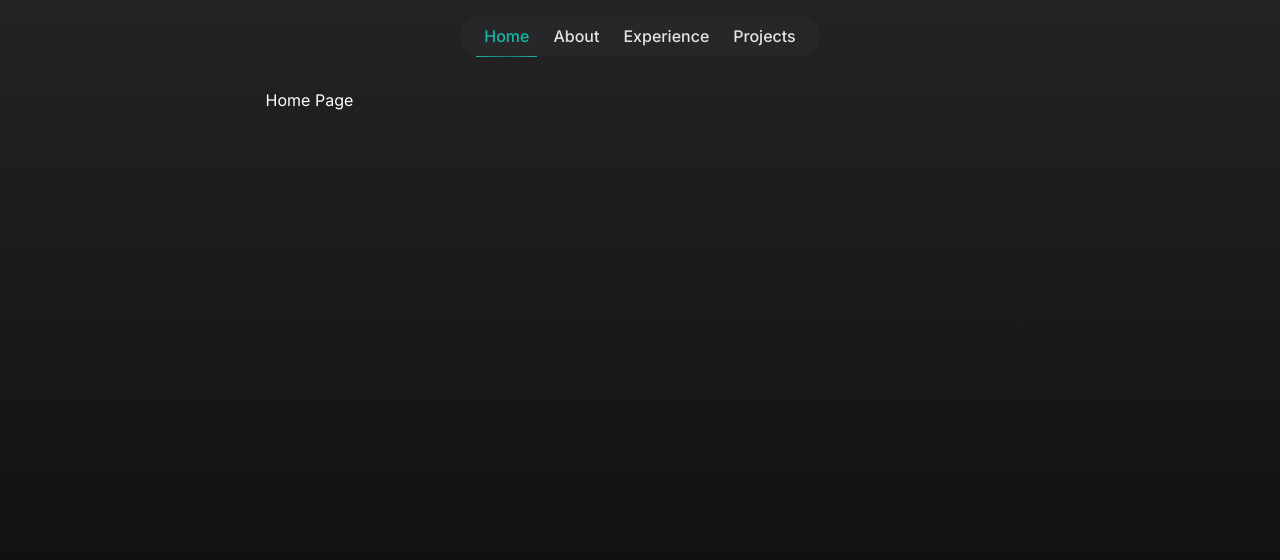
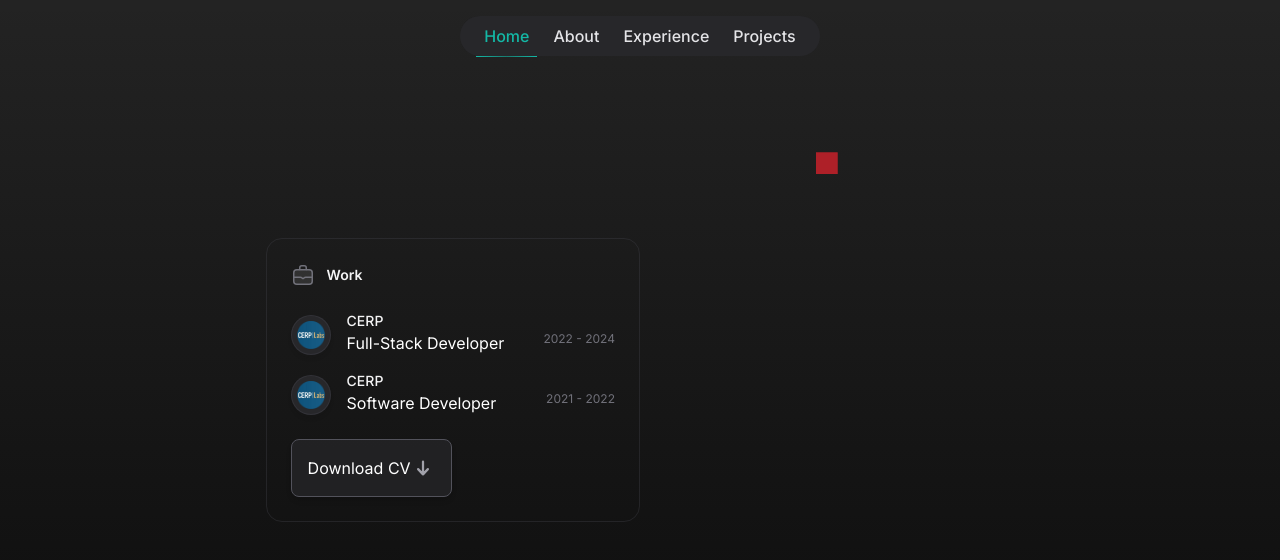
Before and after one commit to hmzahmed/personal-portfolio, a Next.js app: page / in a window 1280 px wide. Shown: the top 560 px of the page. Built offline with nearby package versions, Linux system fonts and the light colour scheme.

Commit message:
UI updates to landing

```diff
--- a/src/app/page.tsx
+++ b/src/app/page.tsx
@@ -1,3 +1,113 @@
+import { workHistory } from "@/data/constants";
+import clsx from "clsx";
+import dynamic from "next/dynamic";
+import Image from "next/image";
+import Link from "next/link";
+import { Suspense } from "react";
+
+const Model = dynamic(() => import("@/components/model"));
+
 export default function Home() {
-  return <div className="">Home Page</div>;
+  return (
+    <div>
+      <div className="flex flex-row w-full">
+        <div className="w-1/2"></div>
+        <div className="w-1/2">
+          <Suspense>
+            <Model />
+          </Suspense>
+        </div>
+      </div>
+      <Resume className="w-1/2" />
+    </div>
+  );
 }
+
+function Resume(
+  props: React.DetailedHTMLProps<
+    React.HTMLAttributes<HTMLDivElement>,
+    HTMLDivElement
+  >
+) {
+  return (
+    <div
+      className={clsx(
+        "rounded-2xl border p-6 border-zinc-700/40",
+        props.className
+      )}
+    >
+      <h2 className="flex text-sm font-semibold items-center text-zinc-100">
+        <BriefcaseIcon className="h-6 w-6 flex-none" />
+        <span className="ml-3">Work</span>
+      </h2>
+      <ol className="mt-6 space-y-4">
+        {workHistory.map((role, roleIndex) => (
+          <li key={roleIndex} className="flex gap-4">
+            <div className="relative mt-1 flex h-10 w-10 flex-none items-center justify-center rounded-full shadow-md shadow-zinc-800/5 ring-zinc-900/5 border border-zinc-700/50 bg-zinc-800 ring-0">
+              <Image src={role.image} alt="" className="h-7 w-7" unoptimized />
+            </div>
+            <dl className="flex flex-auto flex-wrap gap-x-2">
+              <dt className="sr-only">Company</dt>
+              <dd className="w-full flex-none text-sm font-medium text-zinc-100">
+                {role.organizationName}
+              </dd>
+              <dt className="sr-only">Role</dt>
+              <dd className="text-xstext-zinc-400">{role.role}</dd>
+              <dt className="sr-only">Date</dt>
+              <dd
+                className="ml-auto text-xs text-zinc-500"
+                aria-label={role.duration}
+              >
+                {role.duration}
+              </dd>
+            </dl>
+          </li>
+        ))}
+      </ol>
+      <Link
+        target="_blank"
+        href={"/Hamzas_Resume.pdf"}
+        className="group mt-6 w-full flex items-center border shadow-md border-zinc-600 p-4 max-w-max rounded-lg bg-zinc-800/70 hover:bg-zinc-700/80"
+      >
+        Download CV
+        <ArrowDownIcon className="h-6 w-6 stroke-zinc-400 transition group-hover:stroke-zinc-50 group-active:stroke-zinc-50" />
+      </Link>
+    </div>
+  );
+}
+
+function BriefcaseIcon(props: React.SVGProps<SVGSVGElement>) {
+  return (
+    <svg
+      viewBox="0 0 24 24"
+      fill="none"
+      strokeWidth="1.5"
+      strokeLinecap="round"
+      strokeLinejoin="round"
+      aria-hidden="true"
+      {...props}
+    >
+      <path
+        d="M2.75 9.75a3 3 0 0 1 3-3h12.5a3 3 0 0 1 3 3v8.5a3 3 0 0 1-3 3H5.75a3 3 0 0 1-3-3v-8.5Z"
+        className="fill-zinc-100/10 stroke-zinc-500"
+      />
+      <path
+        d="M3 14.25h6.249c.484 0 .952-.002 1.316.319l.777.682a.996.996 0 0 0 1.316 0l.777-.682c.364-.32.832-.319 1.316-.319H21M8.75 6.5V4.75a2 2 0 0 1 2-2h2.5a2 2 0 0 1 2 2V6.5"
+        className="stroke-zinc-500"
+      />
+    </svg>
+  );
+}
+
+function ArrowDownIcon(props: React.SVGProps<SVGSVGElement>) {
+  return (
+    <svg viewBox="0 0 16 16" fill="none" aria-hidden="true" {...props}>
+      <path
+        d="M4.75 8.75 8 12.25m0 0 3.25-3.5M8 12.25v-8.5"
+        strokeWidth="1.5"
+        strokeLinecap="round"
+        strokeLinejoin="round"
+      />
+    </svg>
+  );
+}
```
